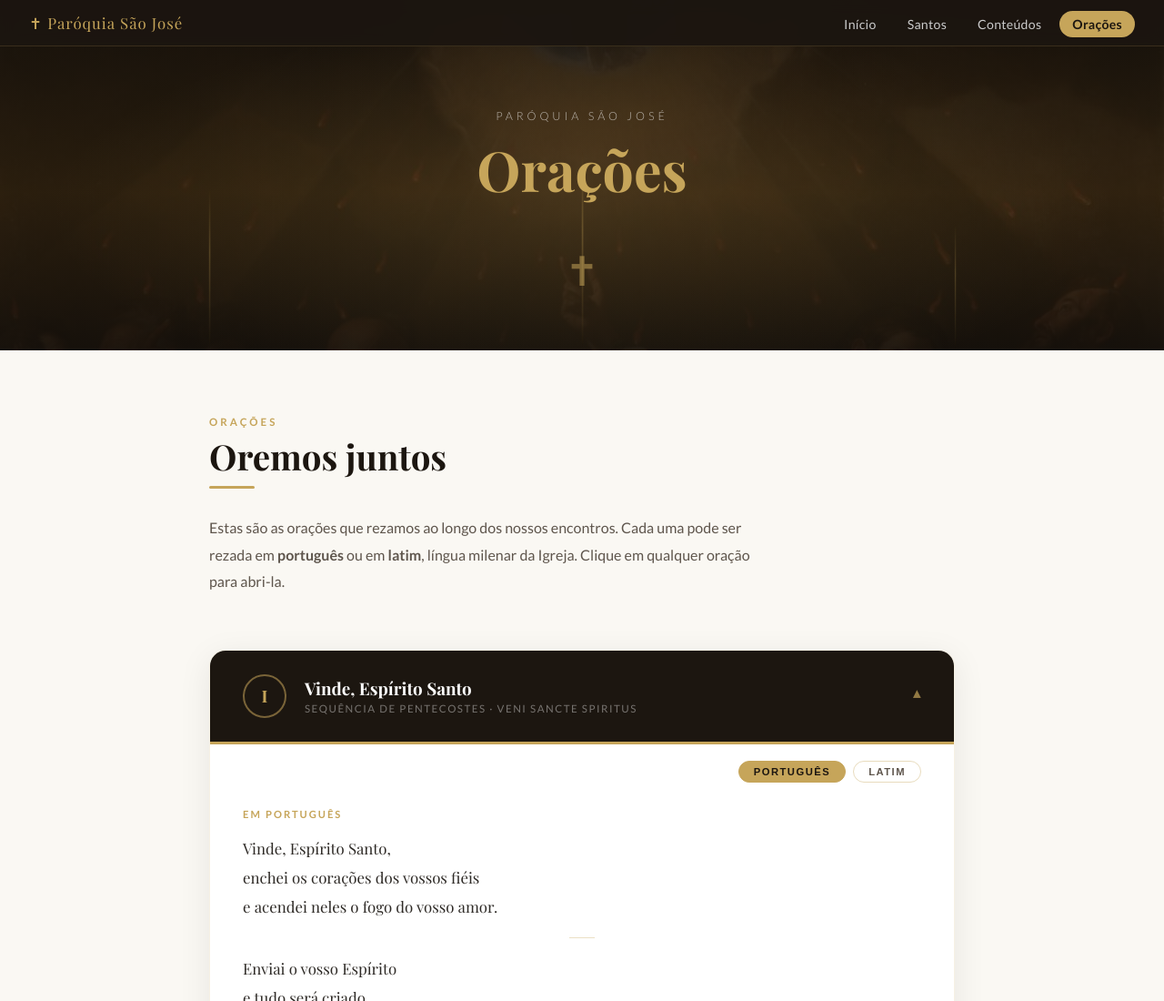
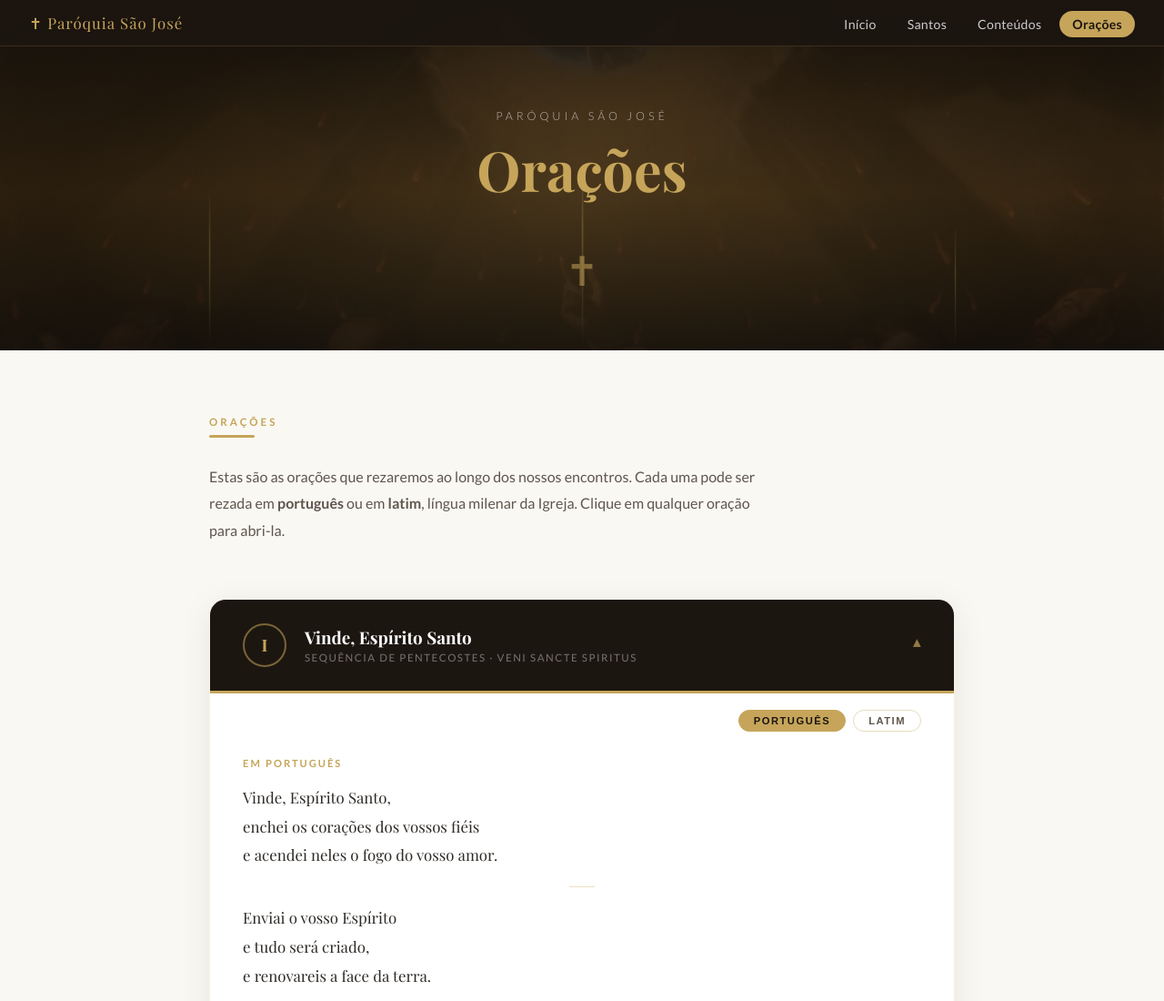
Before and after one commit to plc232007/catequese-adultos-ic, a plain HTML site: page oracoes.html in a window 1280 px wide. Shown: the top 1100 px of the page at 91% size. Drawn offline with nearby package versions, Linux system fonts and the light colour scheme; a web font is replaced by a local one.

Commit message:
alterações pontuais nos textos

```diff
--- a/oracoes.html
+++ b/oracoes.html
@@ -359,10 +359,9 @@
 
     <div class="oracoes-header section-inner">
       <p class="section-label">Orações</p>
-      <h2 class="section-title">Oremos juntos</h2>
       <div class="section-divider"></div>
       <p style="color:var(--text-light); line-height:1.85; max-width:620px;">
-        Estas são as orações que rezamos ao longo dos nossos encontros.
+        Estas são as orações que rezaremos ao longo dos nossos encontros.
         Cada uma pode ser rezada em <strong>português</strong> ou em <strong>latim</strong>,
         língua milenar da Igreja.
         Clique em qualquer oração para abri-la.
```
